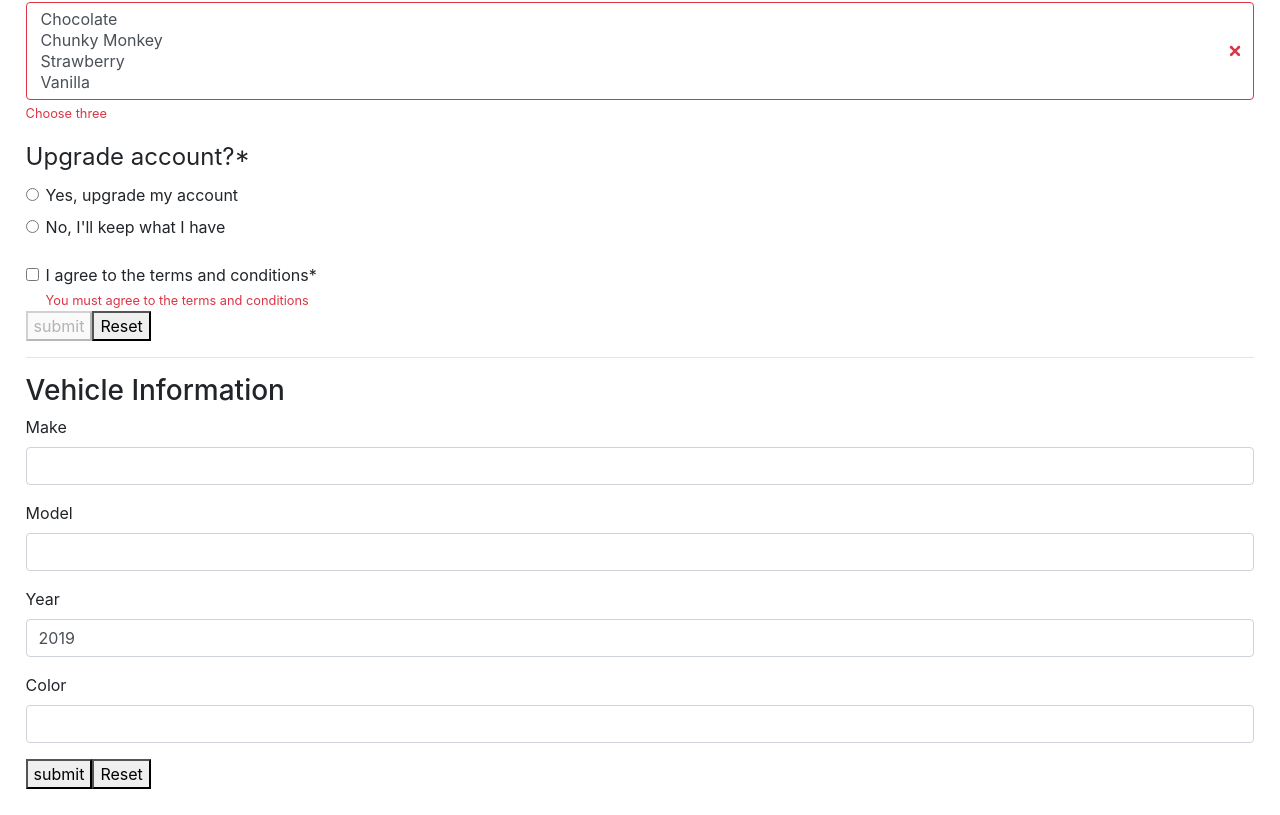
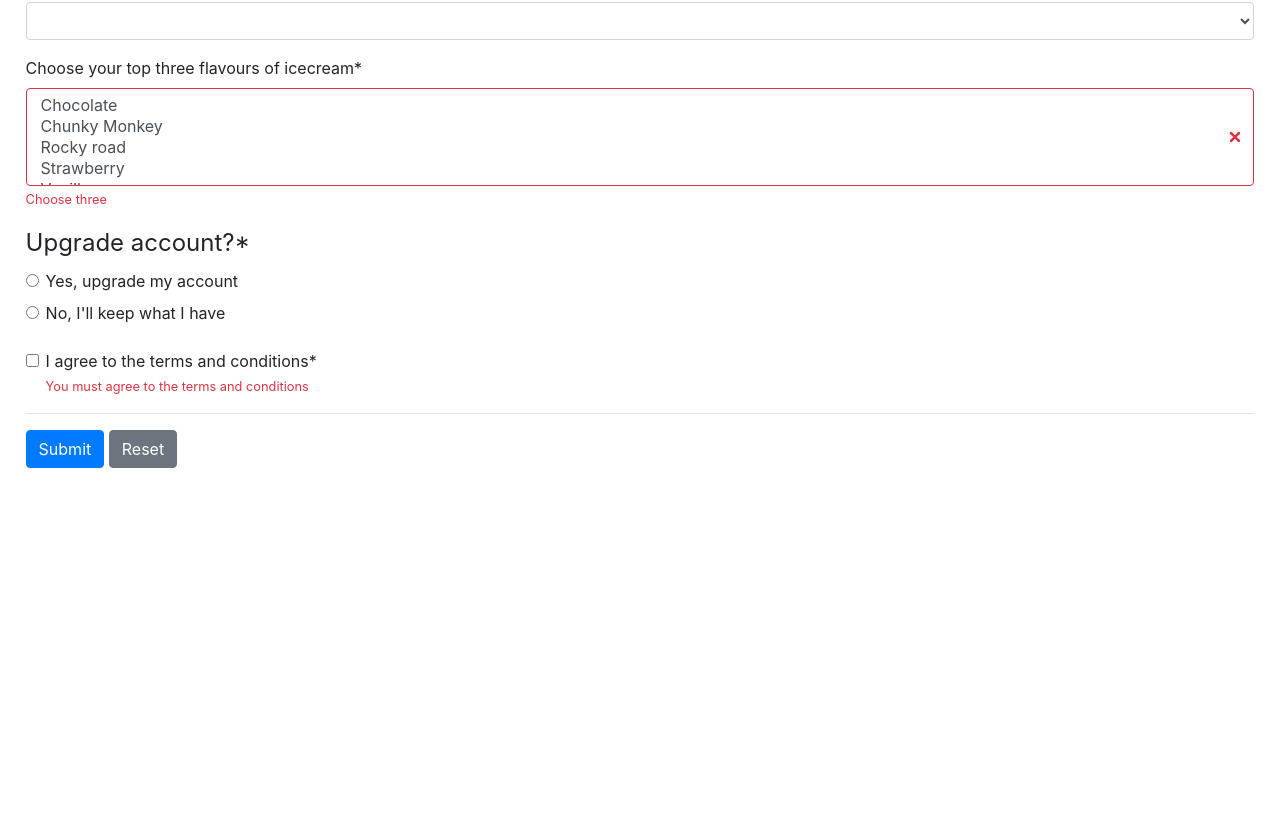
Before and after one commit to octant/kata, a React (Create React App) app: page / in a window 1280 px wide. Shown: the part 574-1389 px from the top of the page. After the commit the page ends 1067 px from the top, so only its background shows below. Built offline with nearby package versions, Linux system fonts and the light colour scheme; the HTML template or start-up script is replaced by a standard one.

Commit message:
refactor: flexible controls

```diff
--- a/src/App.js
+++ b/src/App.js
@@ -2,11 +2,8 @@ import React from "react";
 
 import "./App.css";
 
-import Form from "./components/Form";
-import input from "./components/Form/Input";
-import Controls from "./components/Form/Controls";
-import { person, vehicle } from "./inputs";
-import Template from "./components/Templates/react-strap";
+import { person } from "./inputs";
+import { Button, Form, Input } from "./components/Templates/reactstrap";
 
 function App() {
   return (
@@ -20,24 +17,26 @@ function App() {
         <Input name="firstName" />
         <Input name="lastName" />
         <Input name="dob" />
+        <Input name="numberOfSiblings" />
         <Input name="hasDriversLicense" />
         <Input name="topThree" />
         <Input name="upgrade" />
         <Input name="agree" />
-        <Controls />
-      </Form>
-      <hr />
-      <Form schema={vehicle}>
-        <h3>Vehicle Information</h3>
-        <Input name="make" />
-        <Input name="model" />
-        <Input name="year" />
-        <Input name="color" />
-        <Controls />
+        <hr />
+        <Button
+          color="primary"
+          onClick={({ form }) => console.log(form.values)}
+        >
+          Submit
+        </Button>{" "}
+        <Button
+          onClick={({ formDispatcher }) => formDispatcher({ type: "reset" })}
+        >
+          Reset
+        </Button>
       </Form>
     </div>
   );
 }
 
-const Input = input(Template);
 export default App;
--- a/src/components/Form/Controls.js
+++ /dev/null
@@ -1,17 +0,0 @@
-import React, { useContext } from "react";
-
-export default function Controls({ context }) {
-  const { form, formDispatcher } = useContext(context);
-
-  return (
-    <div>
-      <button
-        disabled={Object.keys(form.errors).length > 0}
-        onClick={() => console.log(form.values)}
-      >
-        submit
-      </button>
-      <button onClick={() => formDispatcher({ type: "reset" })}>Reset</button>
-    </div>
-  );
-}
--- a/src/components/Form/index.js
+++ b/src/components/Form/index.js
@@ -7,10 +7,14 @@ function FormProvider({ children, schema, values }) {
   return (
     <FormContext.Provider>
       {React.Children.map(children, child =>
-        React.cloneElement(child, { context: FormContext.Context })
+        child.type
+          ? React.cloneElement(child, { context: FormContext.Context })
+          : child
       )}
     </FormContext.Provider>
   );
 }
 
+export { default as withInput } from "./withInput";
+
 export default FormProvider;
--- a/src/components/Templates/react-strap/index.js
+++ b/src/components/Templates/reactstrap/index.js
@@ -1,7 +1,14 @@
-import React from "react";
-import { FormFeedback, FormGroup, Label, Input } from "reactstrap";
+import React, { useContext } from "react";
+import {
+  Button as Rsb,
+  FormFeedback,
+  FormGroup,
+  Label,
+  Input as Rsi
+} from "reactstrap";
+import { withInput } from "../../Form";
 
-class ReactStrapTemplates extends React.Component {
+class InputTemplates extends React.Component {
   handleChange = e => {
     const { change } = this.props;
     const { name, value } = e.target;
@@ -32,7 +39,7 @@ class ReactStrapTemplates extends React.Component {
     return (
       <FormGroup check>
         <Label check>
-          <Input
+          <Rsi
             required
             invalid={this.invalid(this.props.errors[0])}
             onChange={this.handleCheck}
@@ -56,7 +63,7 @@ class ReactStrapTemplates extends React.Component {
           {props.label}
           {props.required ? "*" : ""}
         </Label>
-        <Input
+        <Rsi
           invalid={this.invalid(props.errors[0])}
           onChange={this.handleMultiSelect}
           type="select"
@@ -68,7 +75,7 @@ class ReactStrapTemplates extends React.Component {
               {option.text}
             </option>
           ))}
-        </Input>
+        </Rsi>
         <FormFeedback>{props.errors[0]}</FormFeedback>
       </FormGroup>
     );
@@ -88,7 +95,7 @@ class ReactStrapTemplates extends React.Component {
           return (
             <FormGroup key={value} check>
               <Label>
-                <Input
+                <Rsi
                   name={props.name}
                   type={props.type}
                   invalid={this.invalid(props.errors[0])}
@@ -114,7 +121,7 @@ class ReactStrapTemplates extends React.Component {
           {props.label}
           {props.required ? "*" : ""}
         </Label>
-        <Input
+        <Rsi
           invalid={this.invalid(props.errors[0])}
           onChange={this.handleChange}
           {...props}
@@ -124,7 +131,7 @@ class ReactStrapTemplates extends React.Component {
               {option.text}
             </option>
           ))}
-        </Input>
+        </Rsi>
         <FormFeedback>{props.errors[0]}</FormFeedback>
       </FormGroup>
     );
@@ -139,7 +146,7 @@ class ReactStrapTemplates extends React.Component {
           {props.label}
           {props.required ? "*" : ""}
         </Label>
-        <Input
+        <Rsi
           invalid={this.invalid(props.errors[0])}
           onChange={this.handleChange}
           {...props}
@@ -153,7 +160,7 @@ class ReactStrapTemplates extends React.Component {
     return error !== undefined && error !== "*";
   }
 
-  field() {
+  input() {
     switch (this.props.type) {
       case "checkbox":
         return this.checkbox();
@@ -169,8 +176,24 @@ class ReactStrapTemplates extends React.Component {
   }
 
   render() {
-    return this.field();
+    return this.input();
   }
 }
 
-export default ReactStrapTemplates;
+export const Button = ({ context, children, onClick, ...props }) => {
+  const { form, formDispatcher } = useContext(context);
+
+  function handleClick() {
+    onClick({ ...props, form, formDispatcher });
+  }
+
+  return (
+    <Rsb {...props} onClick={handleClick}>
+      {children}
+    </Rsb>
+  );
+};
+
+export const Input = withInput(InputTemplates);
+
+export { default as Form } from "../../Form";
--- a/src/inputs.js
+++ b/src/inputs.js
@@ -91,6 +91,7 @@ export const person = {
     options: [
       { value: "chocolate", text: "Chocolate" },
       { value: "chunkyMonkey", text: "Chunky Monkey" },
+      { value: "rockyRoad", text: "Rocky road" },
       { value: "straWberry", text: "Strawberry" },
       { value: "vanilla", text: "Vanilla" }
     ],
```
Also changed, not shown: src/components/Form/withInput.js (renamed from src/components/Form/Input.js).
